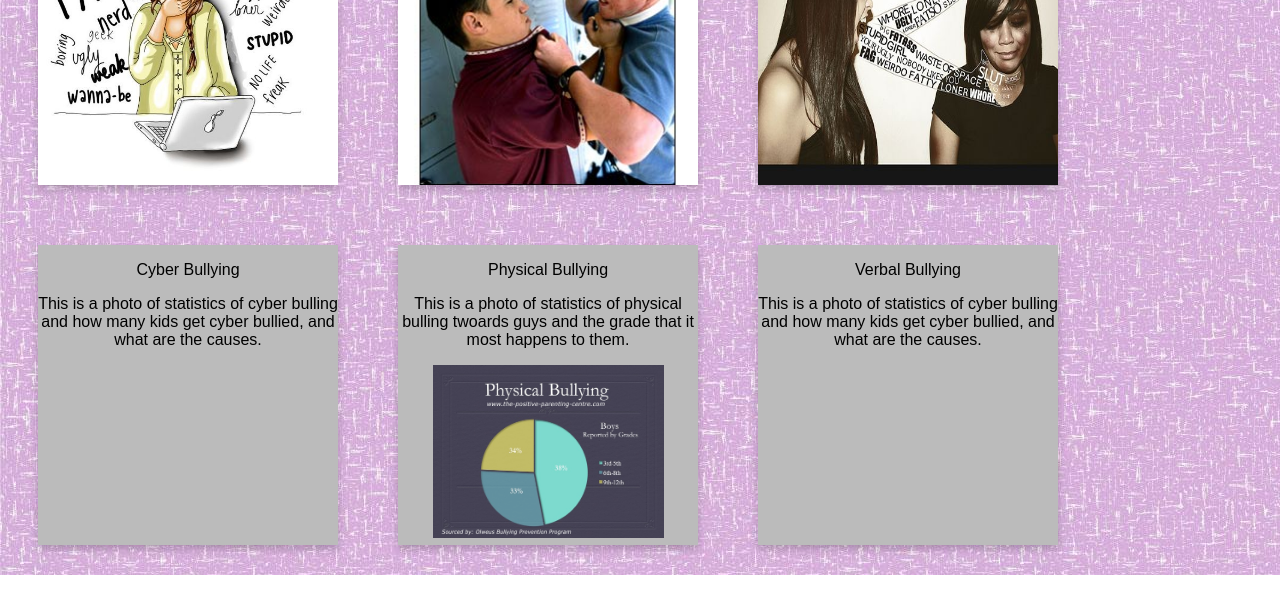
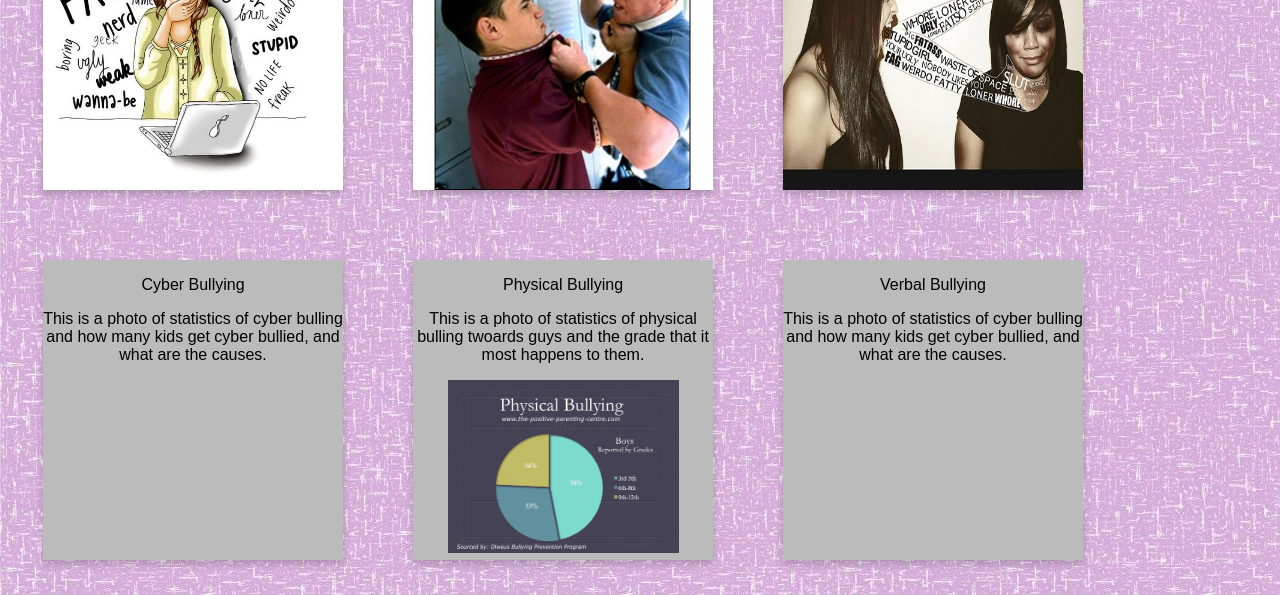
Before and after one commit to vanessa-tech/bullying, a plain HTML site: page types.html in a window 1280 px wide. Shown: the part 253-848 px from the top of the page. Drawn offline with Linux system fonts and the light colour scheme.

Commit message:
Update funweb.css

```diff
--- a/funweb.css
+++ b/funweb.css
@@ -8,7 +8,7 @@ body {
   height: 300px;
   perspective: 1000px;
 	float: left;
-	margin: 30px;
+	margin: 35px;
 }
 
 .flip-card-inner {
```
